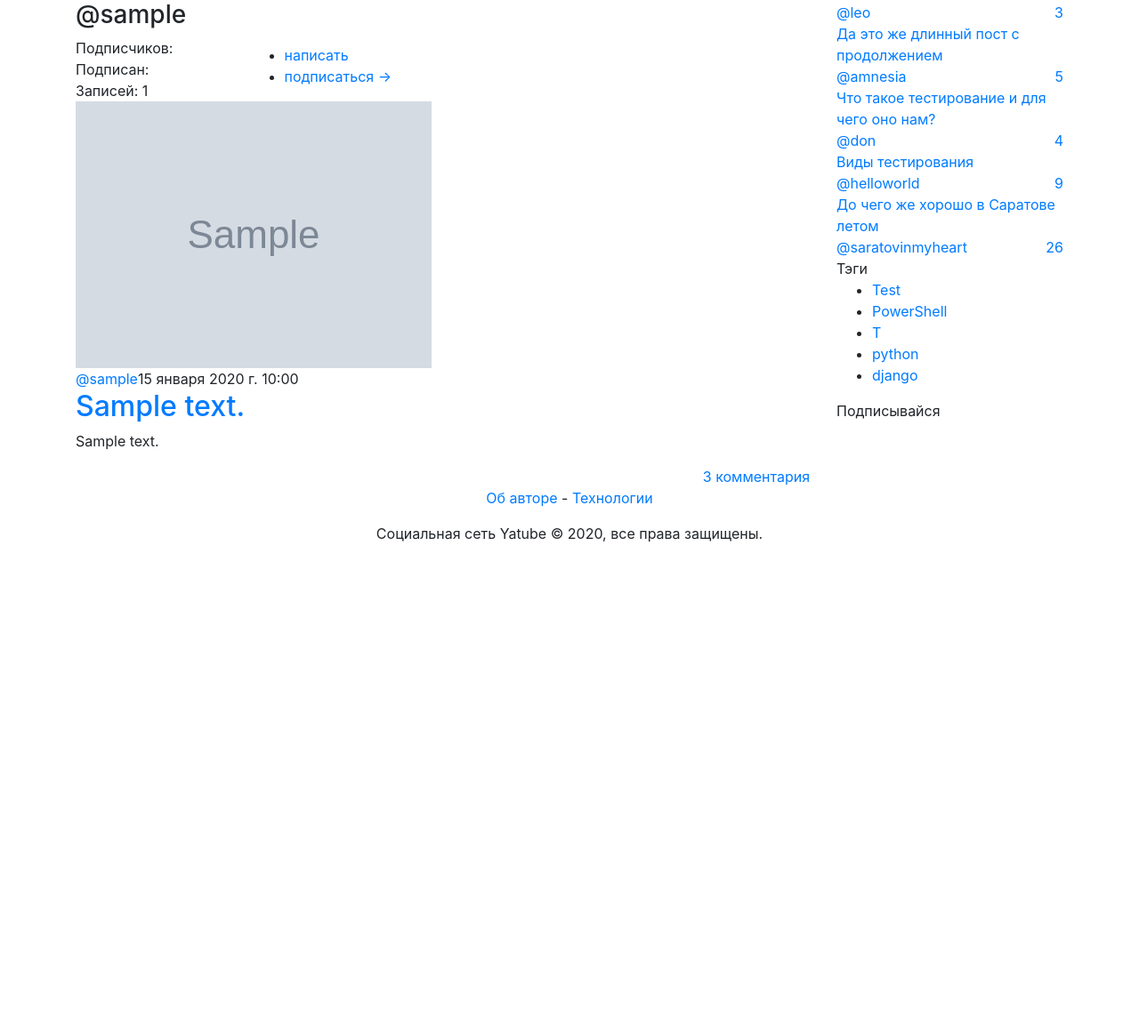
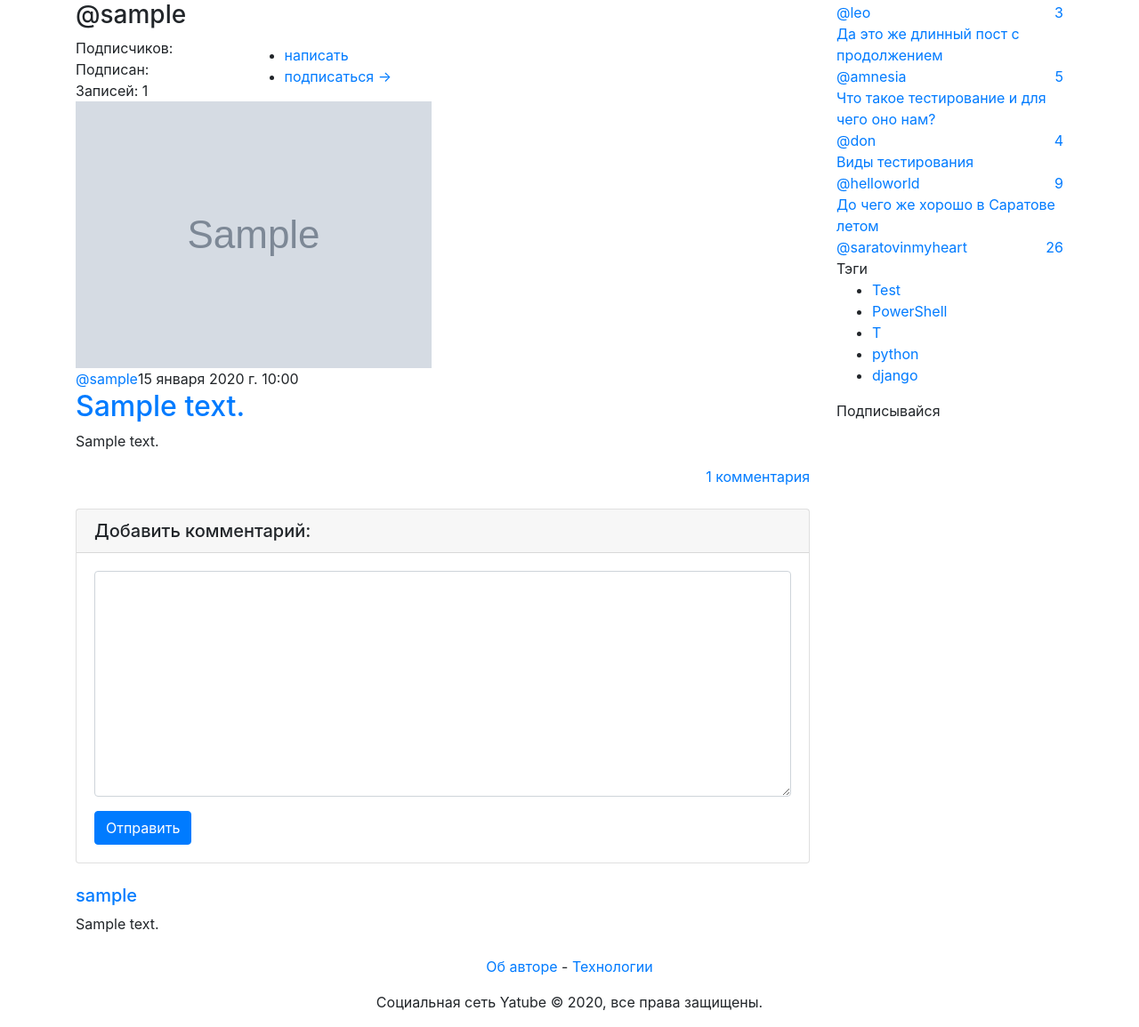
Before and after one commit to makafonov/hw05_final, a Django app: a page that uses templates/includes/post_item.html in a window 1280 px wide. Shown: the part 214-1369 px from the top of the page at 89% size. Before the commit the page ends 824 px from the top, so only its background shows below. Run offline with Django 3.2, Linux system fonts and the light colour scheme; a user stored in the database is signed in; tables that the repository leaves empty hold one stand-in row (values such as "Sample post"); grey boxes marked "Sample" are stand-in pictures; some libraries are stand-ins or nearby versions.

Commit message:
New feature: comments

```diff
--- a/posts/forms.py
+++ b/posts/forms.py
@@ -1,9 +1,15 @@
-from django.forms import ModelForm
+from django import forms
 
-from . models import Post
+from .models import Post, Comment
 
 
-class PostForm(ModelForm):
+class PostForm(forms.ModelForm):
     class Meta:
         model = Post
         fields = ['group', 'text', 'image']
+
+
+class CommentForm(forms.ModelForm):
+    class Meta:
+        model = Comment
+        fields = ['text']
--- a/posts/models.py
+++ b/posts/models.py
@@ -31,3 +31,14 @@ class Post(models.Model):
 
     def get_header(self):
         return ' '.join(self.text.split()[:5])
+
+
+class Comment(models.Model):
+    post = models.ForeignKey(Post,
+                             on_delete=models.CASCADE,
+                             related_name='comments')
+    author = models.ForeignKey(User,
+                               on_delete=models.CASCADE,
+                               related_name='comments')
+    text = models.TextField()
+    created = models.DateTimeField('comment created date', auto_now_add=True)
--- a/posts/urls.py
+++ b/posts/urls.py
@@ -11,4 +11,7 @@ urlpatterns = [
     path('<str:username>/<int:post_id>/edit/',
          views.post_edit,
          name='post_edit'),
+    path('<str:username>/<int:post_id>/comment/',
+         views.add_comment,
+         name='add_comment'),
 ]
--- a/posts/views.py
+++ b/posts/views.py
@@ -4,14 +4,13 @@ from django.contrib.auth.decorators import login_required
 from django.core.paginator import Paginator
 from django.shortcuts import get_object_or_404, redirect, render
 
-from .forms import PostForm
+from .forms import PostForm, CommentForm
 from .models import Group, Post, User
 
 
 def year(request):
-    """
-    Добавляет переменную с текущим годом.
-    """
+    """Добавляет переменную с текущим годом."""
+
     today = dt.datetime.today()
     year = today.year
     return {'year': year}
@@ -40,6 +39,8 @@ def group_posts(request, slug):
 
 @login_required
 def new_post(request):
+    """Добавление нового поста."""
+
     form = PostForm(request.POST or None, files=request.FILES or None)
     if form.is_valid():
         form.instance.author = request.user
@@ -49,6 +50,8 @@ def new_post(request):
 
 
 def profile(request, username):
+    """Профиль пользователя."""
+
     author = get_object_or_404(User, username=username)
     post_list = author.posts.all().order_by('-pub_date')
     paginator = Paginator(post_list, 10)
@@ -62,15 +65,22 @@ def profile(request, username):
 
 
 def post_view(request, username, post_id):
+    """Просмотр одного поста."""
+
     post = get_object_or_404(Post, id=post_id)
+    form = CommentForm(request.POST or None)
     return render(request, 'post.html', {
         'post': post,
         'author': post.author,
+        'items': post.comments.all(),
+        'form': form
     })
 
 
 @login_required
 def post_edit(request, username, post_id):
+    """Редактирование поста."""
+
     if request.user.username != username:
         return redirect('index')
     post = get_object_or_404(Post, id=post_id)
@@ -95,3 +105,13 @@ def page_not_found(request, exception):
 
 def server_error(request):
     return render(request, 'misc/500.html', status=500)
+
+
+@login_required
+def add_comment(request, username, post_id):
+    form = CommentForm(request.POST or None)
+    if form.is_valid():
+        form.instance.author = request.user
+        form.instance.post_id = post_id
+        form.save()
+    return redirect('post', username=username, post_id=post_id)
--- /dev/null
+++ b/templates/includes/comments.html
@@ -0,0 +1,31 @@
+<!-- Форма добавления комментария -->
+{% load user_filters %}
+
+{% if user.is_authenticated %}
+<div class="card my-4">
+	<form action="{% url 'add_comment' post.author.username post.id %}" method="post">
+		{% csrf_token %}
+		<h5 class="card-header">Добавить комментарий:</h5>
+		<div class="card-body">
+			<form>
+				<div class="form-group">
+					{{ form.text|addclass:"form-control" }}
+				</div>
+				<button type="submit" class="btn btn-primary">Отправить</button>
+			</form>
+		</div>
+	</form>
+</div>
+{% endif %}
+
+<!-- Комментарии -->
+{% for item in items %}
+<div class="media mb-4">
+    <div class="media-body">
+        <h5 class="mt-0">
+            <a href="{% url 'profile' item.author.username %}" name="comment_{{ item.id }}">{{ item.author.username }}</a>
+        </h5>
+        {{ item.text }}
+    </div>
+</div>
+{% endfor %}
--- a/templates/includes/post_item.html
+++ b/templates/includes/post_item.html
@@ -21,10 +21,18 @@
         <p>{{ post.text|linebreaksbr }}</p>
     </div>
     <div class="post_footer d-flex justify-content-end">
-        <div class="comments"><a href="#">3 комментария</a></div>
+
+        {% if post.comments.count %}
+            <div class="comments"><a href="#">{{ post.comments.count }} комментария</a></div>
+        {% endif %}
+
         <!-- Кнопка "Добавить комментарий" не показывается на странице с постом -->
         {% if request.resolver_match.url_name != 'post' %}
             <div class="add_comment"><a href="{% url 'post' username=post.author.username post_id=post.id %}">добавить комментарий →</a></div>
         {% endif %}
     </div>
 </div> <!-- /post -->
+
+{% if request.resolver_match.url_name == 'post' %}
+    {% include 'includes/comments.html' with form=form items=items %}
+{% endif %}
```
Also changed, not shown: posts/migrations/0005_comment.py (added).
